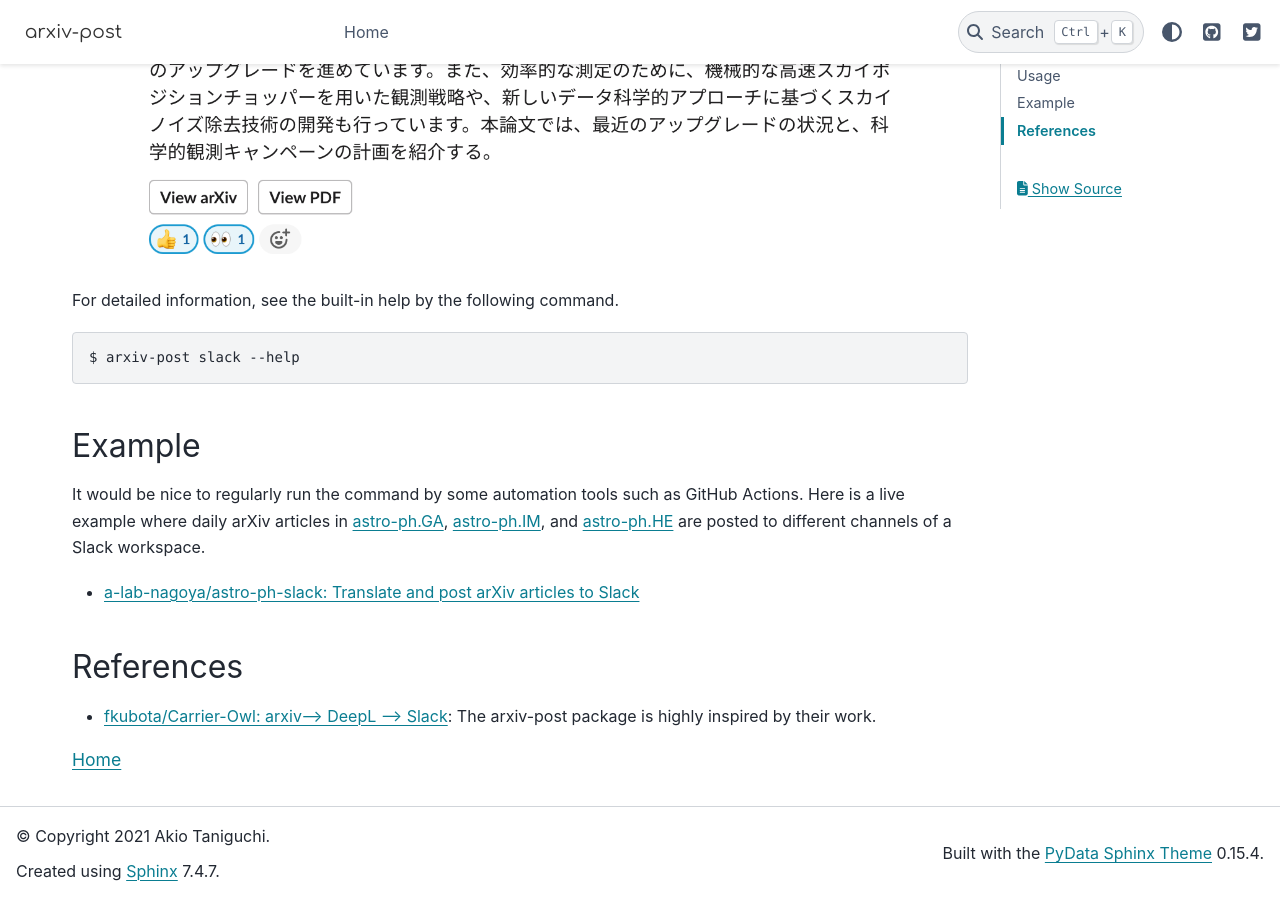
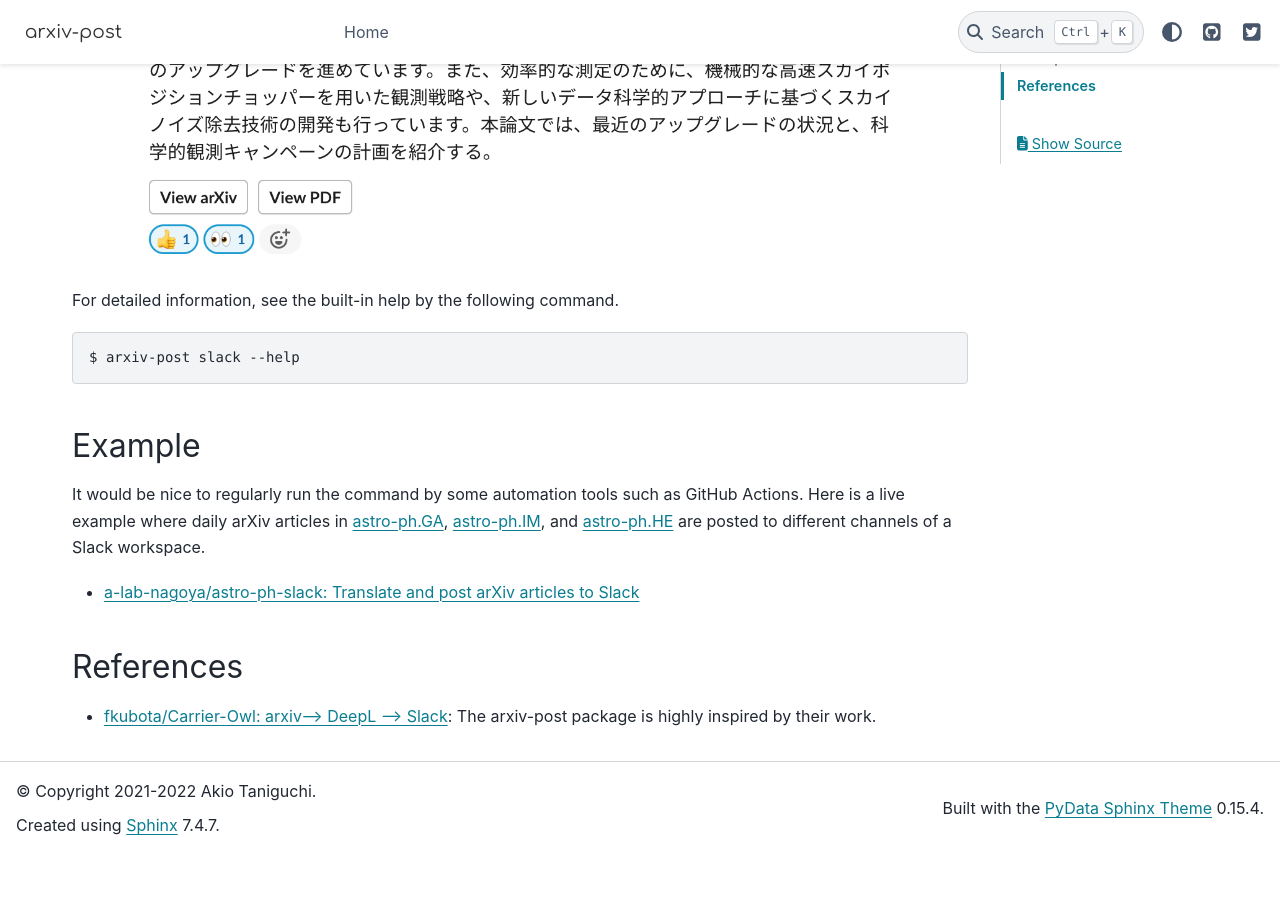
Before and after one commit to astropenguin/arxiv-post, a Sphinx documentation site: the page built from docs/index.md, in a window 1280 px wide and 900 px high, scrolled down 1373 px. Built offline with Sphinx 7.4.7 and the PyData theme 0.15.4, drawn with Linux system fonts in a browser that asks for light colours; pages that are not in the unit, such as notebooks, are missing from menus; after the commit the page ends 2228 px from its top, so only the background shows below that.

Commit message:
#102 Update docs

````diff
--- a/docs/conf.py
+++ b/docs/conf.py
@@ -1,6 +1,6 @@
 # Project information
 author = "Akio Taniguchi"
-copyright = "2021 Akio Taniguchi"
+copyright = "2021-2022 Akio Taniguchi"
 
 
 # General configuration
@@ -17,9 +17,12 @@
 
 # Options for HTML output
 html_static_path = ["_static"]
-html_logo = "_static/logo.svg"
 html_theme = "pydata_sphinx_theme"
 html_theme_options = {
+    "logo": {
+        "image_light": "logo-light.svg",
+        "image_dark": "logo-dark.svg",
+    },
     "github_url": "https://github.com/astropenguin/arxiv-post/",
     "twitter_url": "https://twitter.com/astropengu_in/",
 }
--- a/docs/index.md
+++ b/docs/index.md
@@ -2,6 +2,10 @@
 ```
 
 ```{toctree}
+---
+hidden:
+---
+
 Home <self>
 Package guide <_apidoc/arxiv_post>
 ```
````
Also changed, not shown: docs/_static/logo-dark.svg (added), docs/_static/logo-light.svg (renamed from docs/_static/logo.svg).
